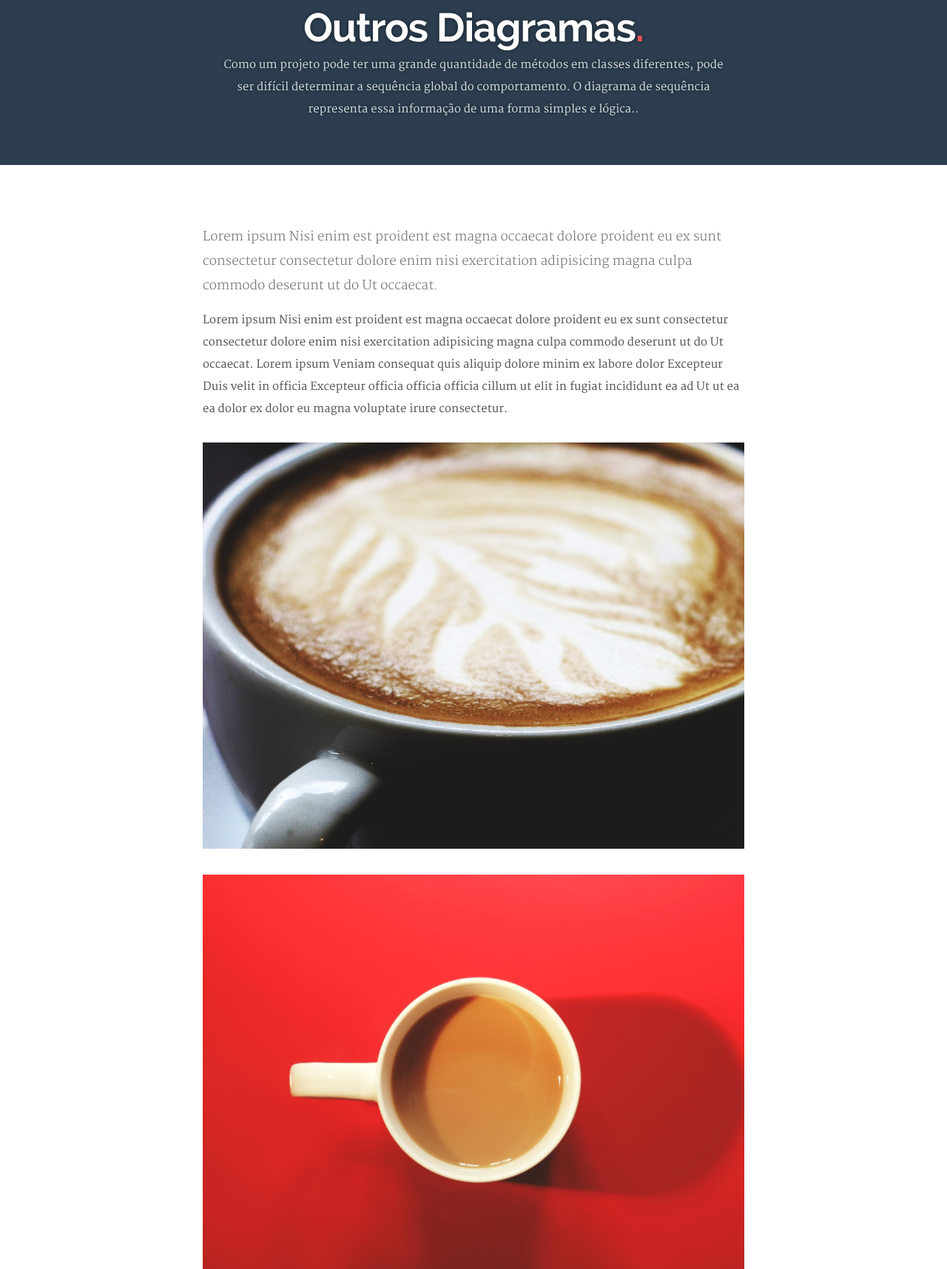
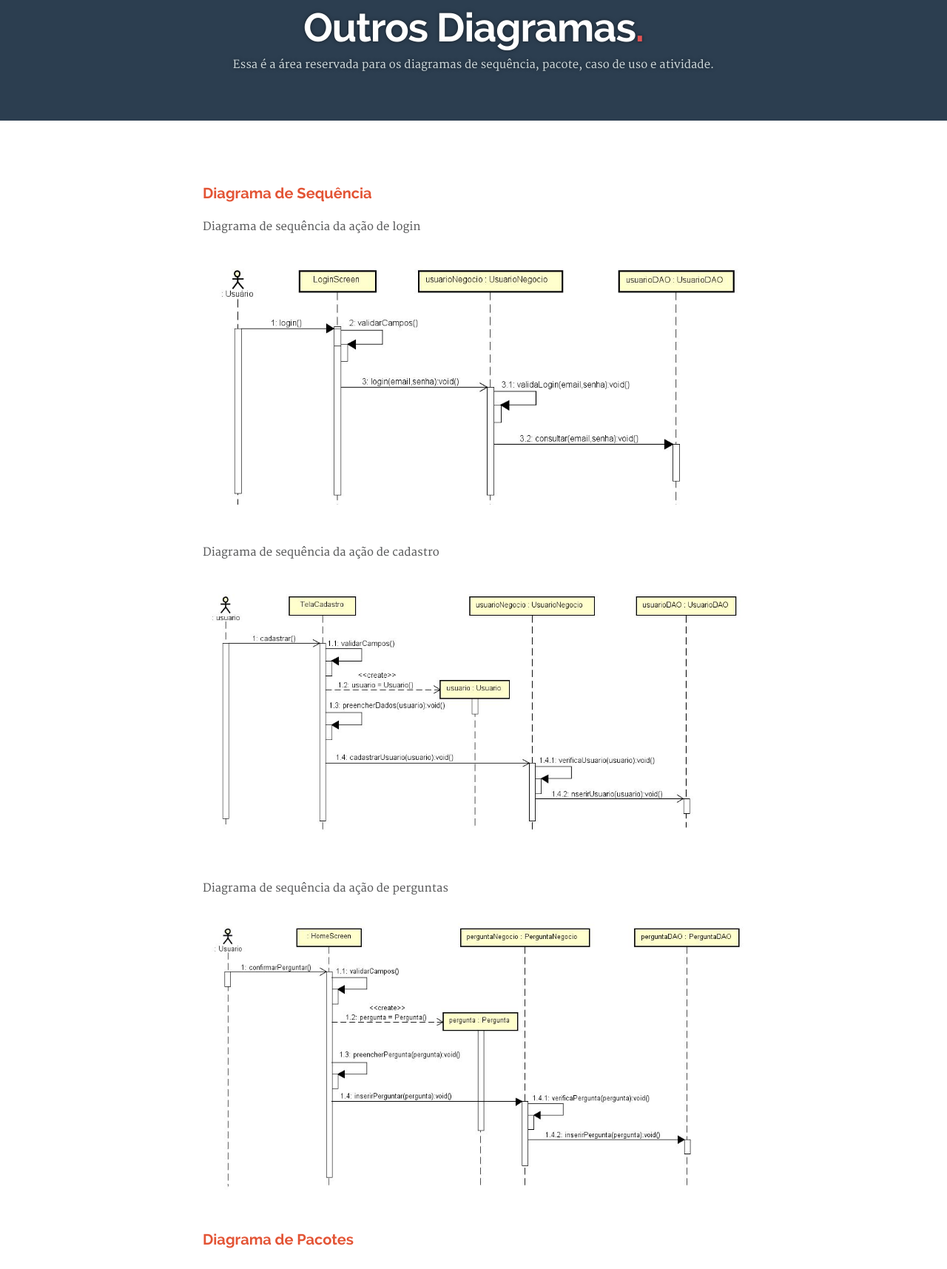
Before and after one commit to ajudae/ajudae.github.io, a plain HTML site: page diagrama-sequencia.html in a window 1280 px wide. Shown: the part 105-1820 px from the top of the page at 74% size. Drawn offline with nearby package versions, Linux system fonts and the light colour scheme.

Commit message:
Adicionando diagramas
Inserindo diagramas de classe, caso de uso, sequência e etc

```diff
--- a/diagrama-sequencia.html
+++ b/diagrama-sequencia.html
@@ -74,7 +74,7 @@
 				<ul id="nav" class="nav">
 					<li><a href="index.html#hero">Início</a></li>
 					<li><a class="smoothscroll" href="#services">Sobre</a></li>
-				<li  class="current"><a class="smoothscroll" href="#portfolio">Documentos</a></li>
+					<li class="current"><a class="smoothscroll" href="#portfolio">Documentos</a></li>
 					<li><a class="smoothscroll" href="#about">Equipe</a></li>
 					<!-- <li><a class="smoothscroll" href="#journal">Blog.</a></li> -->
 					<li><a class="smoothscroll" href="#contact">Contato</a></li>
@@ -99,8 +99,7 @@
 			<div class="twelve columns">
 
 				<h1>Outros Diagramas<span>.</span></h1>
-				<p>Como um projeto pode ter uma grande quantidade de métodos em classes diferentes, pode ser difícil determinar a sequência
-					global do comportamento. O diagrama de sequência representa essa informação de uma forma simples e lógica..</p>
+				<p>Essa é a área reservada para os diagramas de sequência, pacote, caso de uso e atividade.</p>
 
 			</div>
 
@@ -141,21 +140,74 @@
 				</header> -->
 
 				<div class="entry-content">
-					<p class="lead">Lorem ipsum Nisi enim est proident est magna occaecat dolore proident eu ex sunt consectetur consectetur dolore enim
-						nisi exercitation adipisicing magna culpa commodo deserunt ut do Ut occaecat.</p>
+					<h3 style="color: #e35435" class="lead">Diagrama de Sequência</h3>
 
-					<p>Lorem ipsum Nisi enim est proident est magna occaecat dolore proident eu ex sunt consectetur consectetur dolore enim
-						nisi exercitation adipisicing magna culpa commodo deserunt ut do Ut occaecat. Lorem ipsum Veniam consequat quis aliquip
-						dolore minim ex labore dolor Excepteur Duis velit in officia Excepteur officia officia officia cillum ut elit in fugiat
-						incididunt ea ad Ut ut ea ea dolor ex dolor eu magna voluptate irure consectetur.</p>
+				</div>
+				<p> Diagrama de sequência da ação de login</p>
+				<div class="entry-content-media">
+					<div class="post-thumb">
+						<img src="images/portfolio/diagrama-sequencia-login.JPG	">
+
+					</div>
+				</div>
+
+				<p> Diagrama de sequência da ação de cadastro</p>
+				<div class="entry-content-media">
+					<div class="post-thumb">
+						<img src="images/portfolio/diagrama-sequencia-cadastro.JPG	">
+
+					</div>
+				</div>
+
+				<p> Diagrama de sequência da ação de perguntas</p>
+				<div class="entry-content-media">
+					<div class="post-thumb">
+						<img src="images/portfolio/diagrama-sequencia-pergunta.JPG">
+
+					</div>
+				</div>
+
+				<div class="entry-content">
+					<h3 style="color: #e35435" class="lead">Diagrama de Pacotes</h3>
+
 				</div>
 
 				<div class="entry-content-media">
 					<div class="post-thumb">
-						<img src="images/portfolio/b-coffee-02.jpg">
-						<img src="images/portfolio/b-coffee-01.jpg">
+						<img src="images/portfolio/diagrama-pacotes.jpg">
 					</div>
 				</div>
+
+				<div class="entry-content">
+					<h3 style="color: #e35435" class="lead">Diagrama de Caso de Uso</h3>
+
+				</div>
+
+				<div class="entry-content-media">
+					<div class="post-thumb">
+						<img src="images/portfolio/diagrama-caso-uso.png">
+					</div>
+				</div>
+
+
+
+				<div class="entry-content">
+					<h3 style="color: #e35435" class="lead">Diagrama de Atividade</h3>
+
+				</div>
+				<p>Diagrama de atividade do fluxo de login</p>
+				<div class="entry-content-media">
+					<div class="post-thumb">
+						<img src="images/portfolio/diagrama-atividade-login.JPG">
+					</div>
+				</div>
+				<p>Diagrama de atividade do fluxo de perguntas</p>
+				<div class="entry-content-media">
+					<div class="post-thumb">
+						<img src="images/portfolio/diagrama-atividade-pergunta.JPG">
+					</div>
+				</div>
+
 
 				<div class="pagenav group">
 					<span class="prev"><a href="documentacao.html" rel="prev">Previous</a></span>
```
Also changed, not shown: diagrama-classe.html (+3 -9 lines), documentacao.html (+7 -8 lines), images/portfolio/diagrama-atividade-login.JPG (added), images/portfolio/diagrama-atividade-pergunta.JPG (added), images/portfolio/diagrama-caso-uso.png (added), images/portfolio/diagrama-classes.jpg (added), images/portfolio/diagrama-pacotes.jpg (added), images/portfolio/diagrama-sequencia-cadastro.JPG (added), images/portfolio/diagrama-sequencia-login.JPG (added), images/portfolio/diagrama-sequencia-pergunta.JPG (added). Lines whose indentation alone changed are shown as unchanged.
